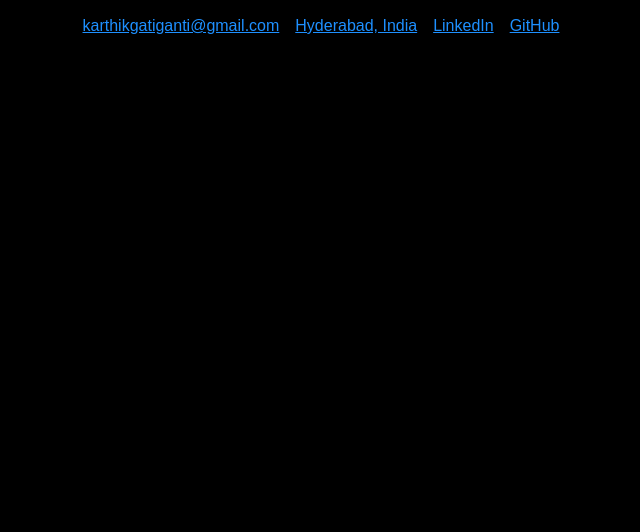
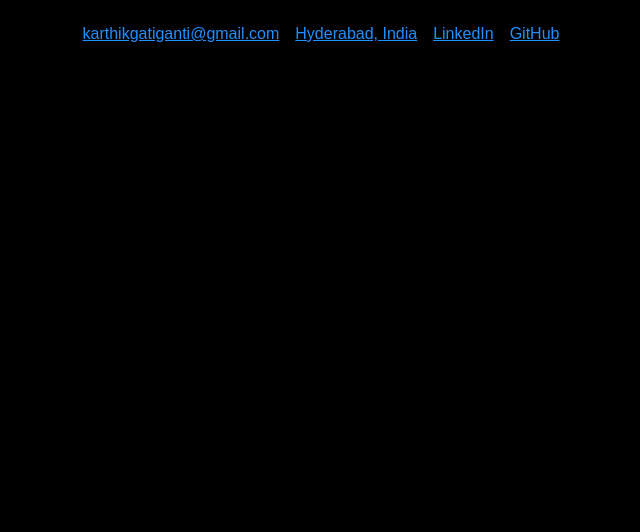
Before and after one commit to karthek-git/karthek-git.github.io, a plain HTML site: page index.html in a window 1280 px wide. Shown: the part 268-800 px from the top of the page, without its empty margins (319-959 px from the left). Drawn offline with Linux system fonts and the light colour scheme.

Commit message:
snapshot

```diff
--- a/app/me.css
+++ b/app/me.css
@@ -10,8 +10,7 @@ body {
 }
 
 .f_item {
-    padding-right: 8px;
-    padding-left: 8px;
+    padding: 8px;
     font-family: Arimo, sans-serif;
     color: dodgerblue;
 }
```
